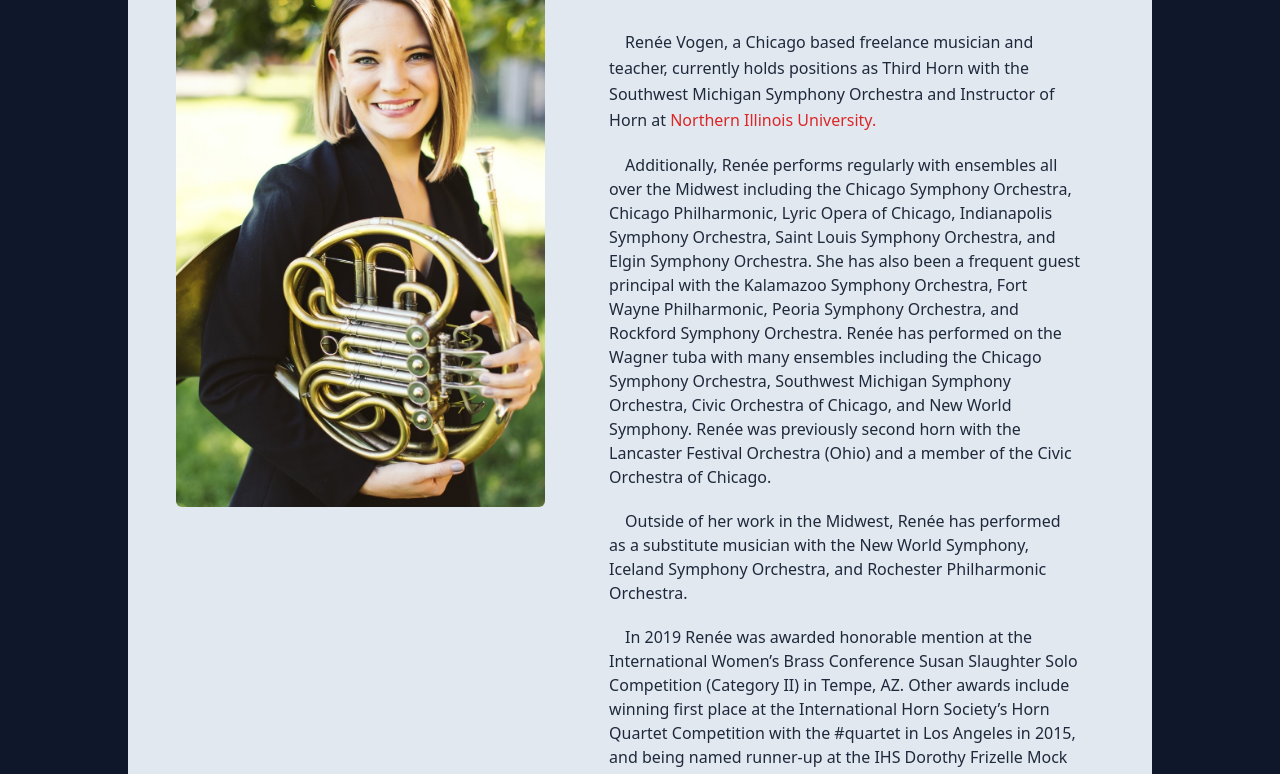
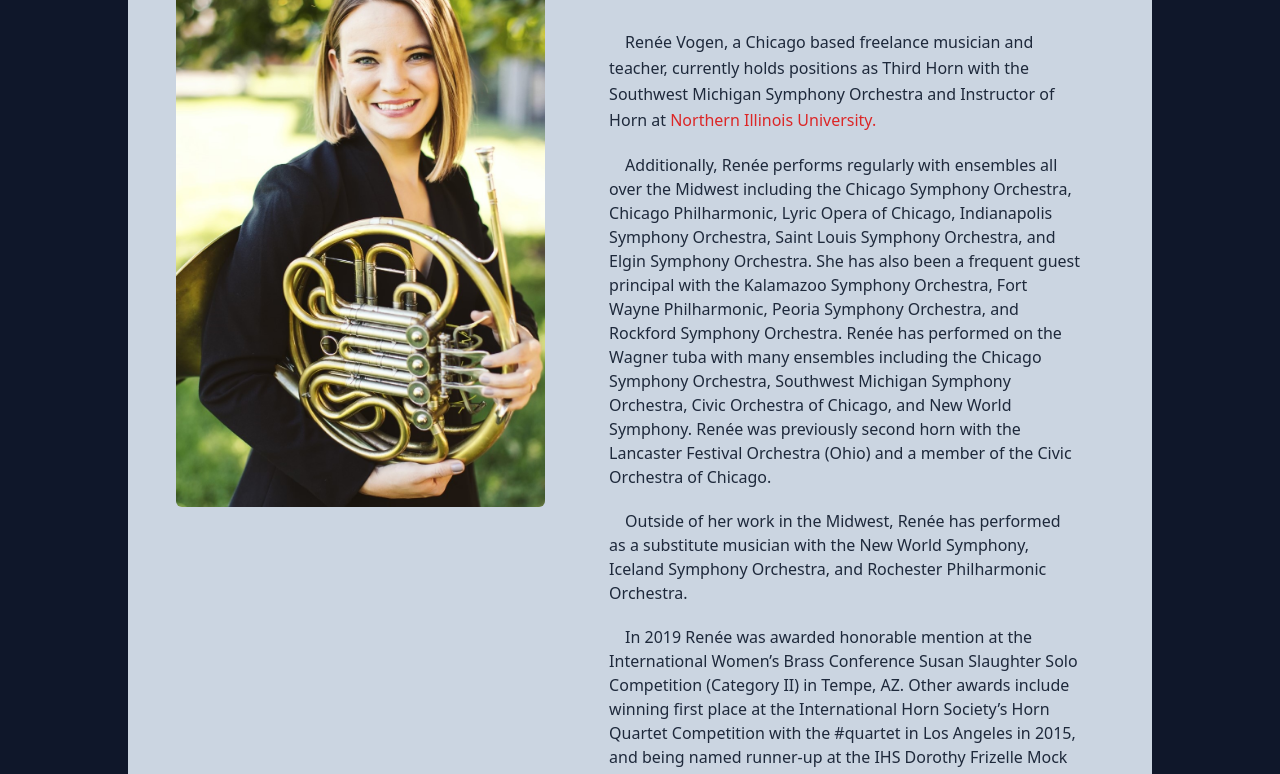
Before and after one commit to jcurtis808/renee-tailwind, a website: page public/bio.html in a window 1280 px wide. Shown: the part 209-983 px from the top of the page. Drawn offline with Linux system fonts and the light colour scheme.

Commit message:
adjust bio background color

```diff
--- a/public/bio.html
+++ b/public/bio.html
@@ -35,13 +35,13 @@
     </header>
 
 
-    <div class="p-6 w-full bg-slate-200 lg:flex lg:justify-around lg:p-12 sm:w-10/12 max-w-5xl mx-auto my-10 gap-10 rounded-lg">
+    <div class="p-6 w-full bg-slate-300 lg:flex lg:justify-around lg:p-12 sm:w-10/12 max-w-5xl mx-auto my-10 gap-10 rounded-lg">
 
       <div class="elevation-5 mb-8 sm:w-8/12 sm:mx-auto lg:m-0 lg:basis-5/12 lg:flex-1">
         <img src="images/bio_pic_2.jpg" alt="Alternate text" class=" rounded-md self-center"/>
       </div>
 
-      <section class="prose prose-slate lg:p-6 lg:pt-0 mt-8 bg-slate-200 rounded-md text-slate-800 font-medium lg:m-0 lg:basis-7/12 lg:flex-1 leading-relaxe">
+      <section class="prose prose-slate lg:p-6 lg:pt-0 mt-8 rounded-md text-slate-800 font-medium lg:m-0 lg:basis-7/12 lg:flex-1 leading-relaxe">
         <h3 class="text-xl text-slate-800 text-center mb-8 pb-4 border-b border-red-600 w-1/5 mx-auto sm:text-3xl">Bio</h3>
 
         <p class="indent-4 text-base mb-5 leading-relaxed">Renée Vogen, a Chicago based freelance musician and teacher, currently holds positions as Third Horn with the Southwest Michigan Symphony Orchestra and Instructor of Horn at <a class="text-red-600 no-underline" href="https://www.niu.edu/music/faculty/vogen.shtml">Northern Illinois University.</a></p>
```
Also changed, not shown: public/style.css.
